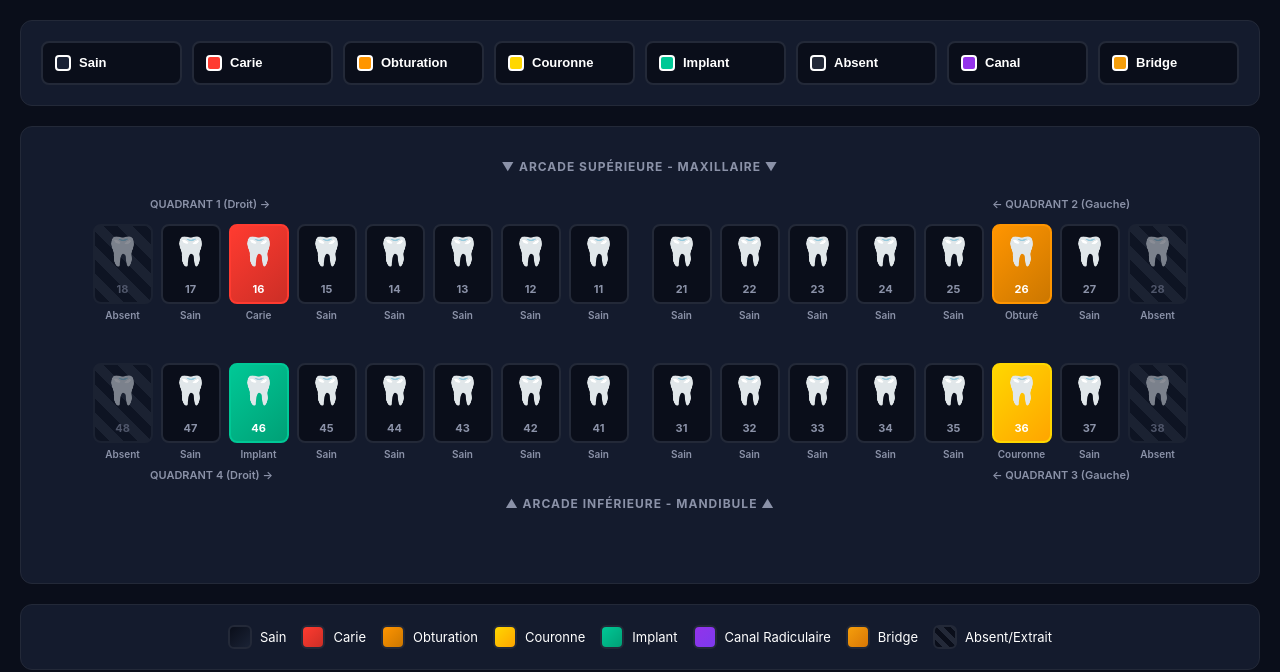
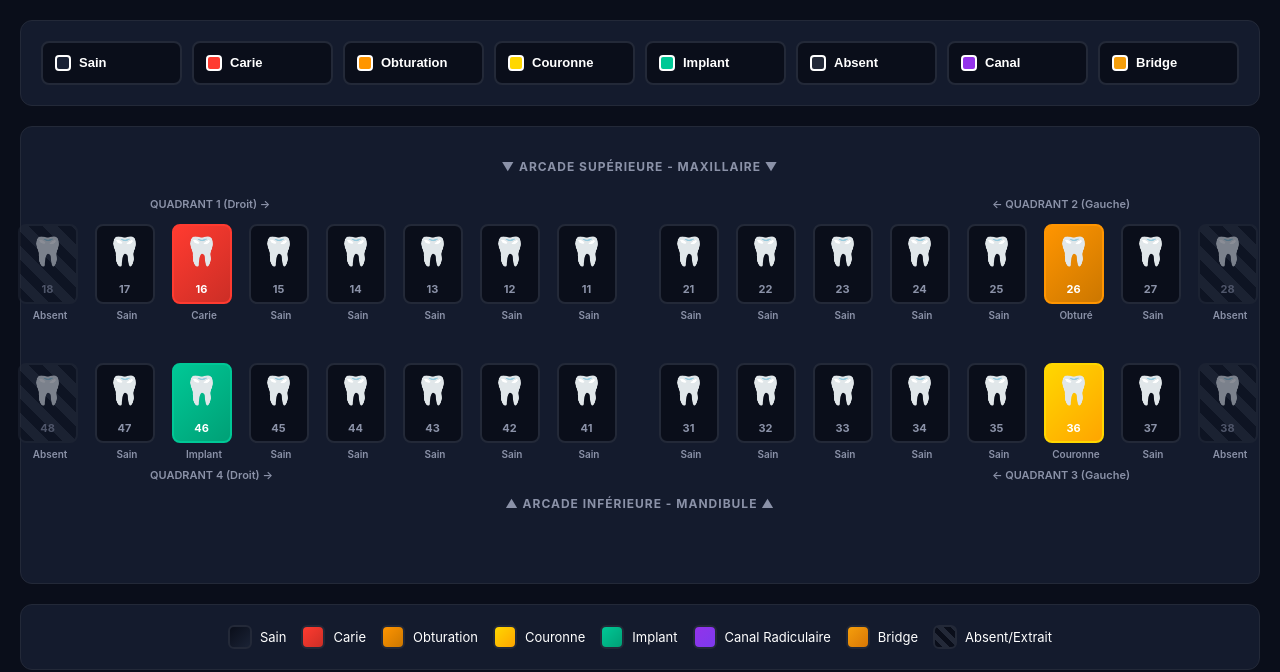
Before and after one commit to IsmaIkami/K2-Dent, a plain HTML site: page dental-chart-v2.html in a window 1280 px wide. Shown: the part 128-800 px from the top of the page. Drawn offline with Linux system fonts and the light colour scheme.

Commit message:
SYNC: Update dental-chart-v2.html with latest spacing fixes

```diff
--- a/dental-chart-v2.html
+++ b/dental-chart-v2.html
@@ -177,18 +177,19 @@
         .teeth-grid {
             display: flex;
             justify-content: center;
-            gap: 8px;
+            gap: 12px;
             margin-bottom: 5px;
         }
 
         .tooth-container {
-            width: 60px;
+            width: 65px;
             text-align: center;
+            flex-shrink: 0;
         }
 
         /* Extra spacing for central incisors */
         .tooth-container.center-gap {
-            margin-left: 15px;
+            margin-left: 25px;
         }
 
         .tooth {
```
